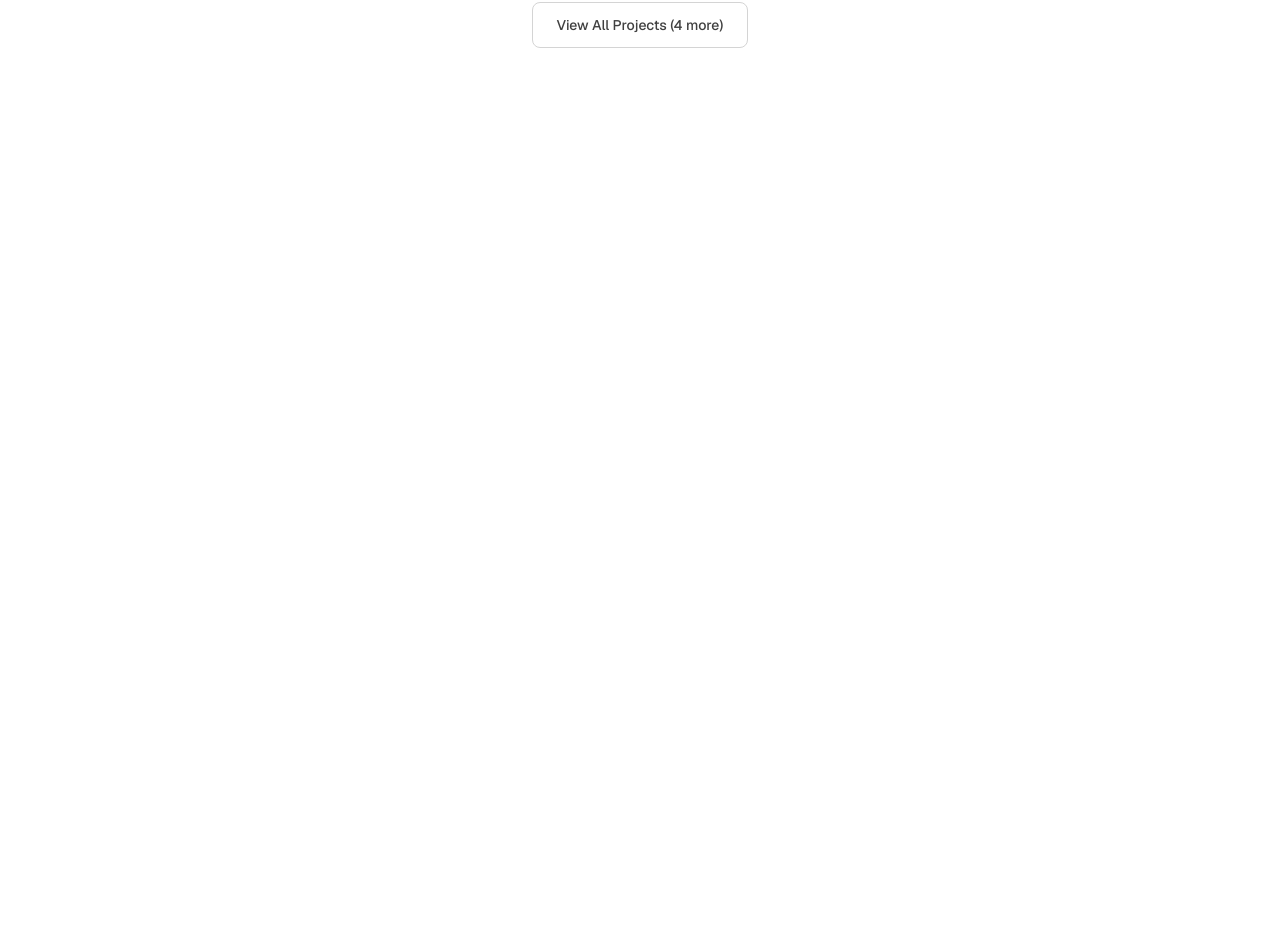
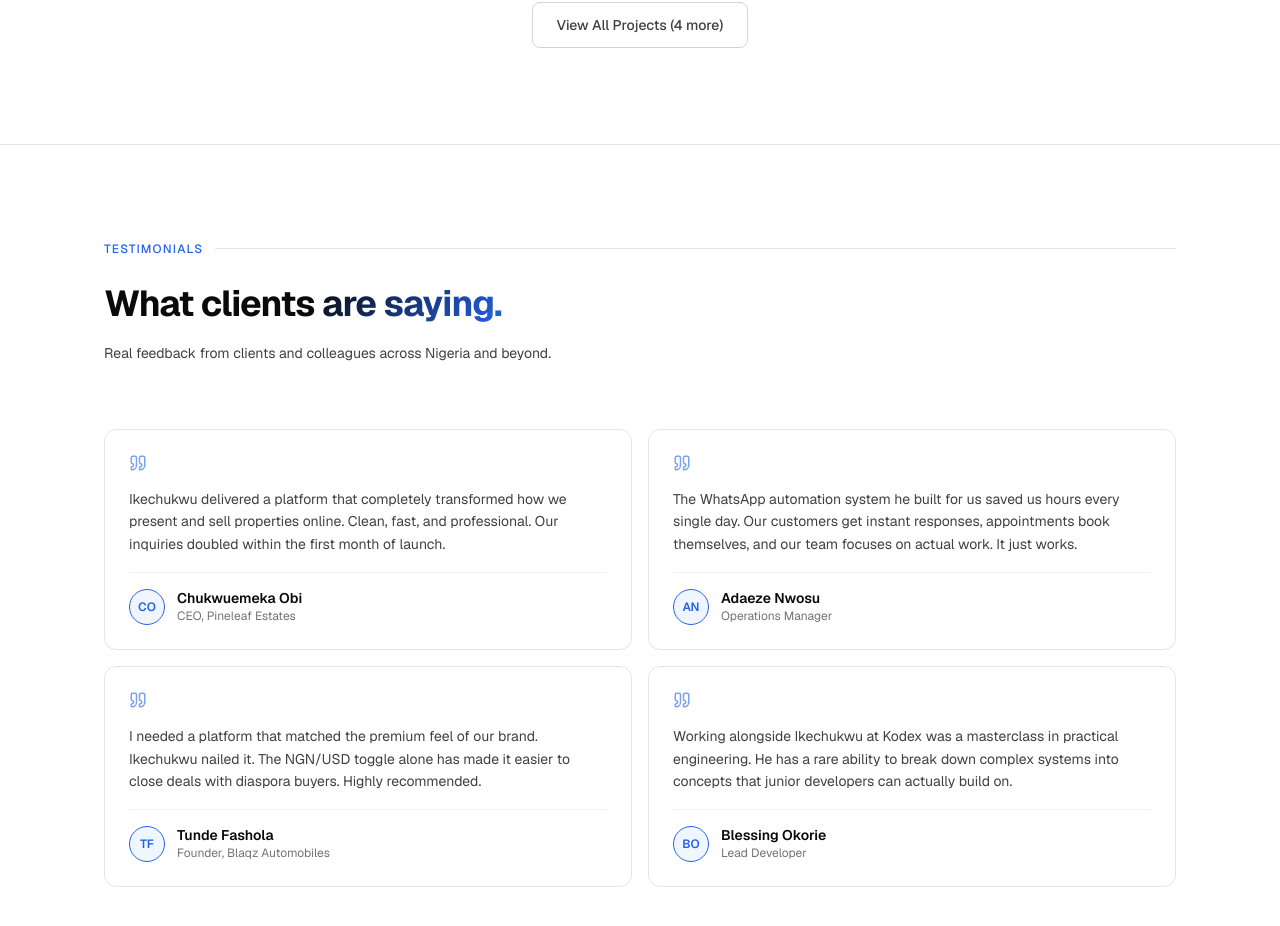
Before and after one commit to Gentledeath1/portfolio, a Next.js app: page / in a window 1280 px wide. Shown: the part 6440-7366 px from the top of the page. Before the commit the page ends 6584 px from the top, so only its background shows below. Built offline with nearby package versions, Linux system fonts and the light colour scheme.

Commit message:
feat: add Testimonials section

```diff
--- a/src/app/page.tsx
+++ b/src/app/page.tsx
@@ -3,6 +3,7 @@ import About from "@/components/sections/About";
 import Experience from "@/components/sections/Experience";
 import Skills from "@/components/sections/Skills";
 import Projects from "@/components/sections/Projects";
+import Testimonials from "@/components/sections/Testimonials";
 
 export default function Home() {
   return (
@@ -12,6 +13,7 @@ export default function Home() {
       <Experience />
       <Skills />
       <Projects />
+      <Testimonials />
     </main>
   );
 }
--- /dev/null
+++ b/src/components/sections/Testimonials.tsx
@@ -0,0 +1,116 @@
+"use client";
+
+import { Quote } from "lucide-react";
+
+const testimonials = [
+  {
+    name: "Chukwuemeka Obi",
+    title: "CEO, Pineleaf Estates",
+    company: "Pineleaf Estates",
+    avatar: "CO",
+    content:
+      "Ikechukwu delivered a platform that completely transformed how we present and sell properties online. Clean, fast, and professional. Our inquiries doubled within the first month of launch.",
+  },
+  {
+    name: "Adaeze Nwosu",
+    title: "Operations Manager",
+    company: "SME Client",
+    avatar: "AN",
+    content:
+      "The WhatsApp automation system he built for us saved us hours every single day. Our customers get instant responses, appointments book themselves, and our team focuses on actual work. It just works.",
+  },
+  {
+    name: "Tunde Fashola",
+    title: "Founder, Blaqz Automobiles",
+    company: "Blaqz Automobiles",
+    avatar: "TF",
+    content:
+      "I needed a platform that matched the premium feel of our brand. Ikechukwu nailed it. The NGN/USD toggle alone has made it easier to close deals with diaspora buyers. Highly recommended.",
+  },
+  {
+    name: "Blessing Okorie",
+    title: "Lead Developer",
+    company: "Kodex Africa",
+    avatar: "BO",
+    content:
+      "Working alongside Ikechukwu at Kodex was a masterclass in practical engineering. He has a rare ability to break down complex systems into concepts that junior developers can actually build on.",
+  },
+];
+
+export default function Testimonials() {
+  return (
+    <section
+      id="testimonials"
+      className="relative py-24 border-t border-[var(--border)]"
+    >
+      <div className="mx-auto px-6" style={{ maxWidth: "var(--max-width)" }}>
+        {/* Section label */}
+        <div className="flex items-center gap-3 mb-6">
+          <span className="text-xs font-medium tracking-widest uppercase text-[var(--accent)]">
+            Testimonials
+          </span>
+          <div className="h-px flex-1 bg-[var(--border)]" />
+        </div>
+
+        {/* Header */}
+        <div className="mb-16 max-w-xl">
+          <h2 className="text-3xl md:text-4xl font-bold tracking-tight leading-tight mb-4 text-[var(--foreground)]">
+            What clients{" "}
+            <span
+              style={{
+                background:
+                  "linear-gradient(135deg, var(--foreground) 0%, var(--accent) 100%)",
+                WebkitBackgroundClip: "text",
+                WebkitTextFillColor: "transparent",
+                backgroundClip: "text",
+              }}
+            >
+              are saying.
+            </span>
+          </h2>
+          <p className="text-sm text-[var(--foreground-secondary)] leading-relaxed">
+            Real feedback from clients and colleagues across Nigeria and beyond.
+          </p>
+        </div>
+
+        {/* Grid */}
+        <div className="grid sm:grid-cols-2 gap-4">
+          {testimonials.map((t, i) => (
+            <div
+              key={i}
+              className="rounded-xl border border-[var(--border)] bg-[var(--surface)] p-6 hover:border-[var(--border-strong)] hover:bg-[var(--surface-raised)] transition-all duration-200 flex flex-col gap-4"
+            >
+              {/* Quote icon */}
+              <Quote
+                size={18}
+                className="text-[var(--accent)] opacity-60 shrink-0"
+              />
+
+              {/* Content */}
+              <p className="text-sm text-[var(--foreground-secondary)] leading-relaxed flex-1">
+                {t.content}
+              </p>
+
+              {/* Author */}
+              <div className="flex items-center gap-3 pt-4 border-t border-[var(--border-subtle)]">
+                <div className="w-9 h-9 rounded-full bg-[var(--accent-subtle)] border border-[var(--accent)] border-opacity-20 flex items-center justify-center shrink-0">
+                  <span className="text-xs font-semibold text-[var(--accent)]">
+                    {t.avatar}
+                  </span>
+                </div>
+                <div>
+                  <div className="text-sm font-semibold text-[var(--foreground)] leading-tight">
+                    {t.name}
+                  </div>
+                  <div className="text-xs text-[var(--foreground-tertiary)]">
+                    {t.title}
+                  </div>
+                </div>
+              </div>
+            </div>
+          ))}
+        </div>
+      </div>
+    </section>
+  );
+}
```
